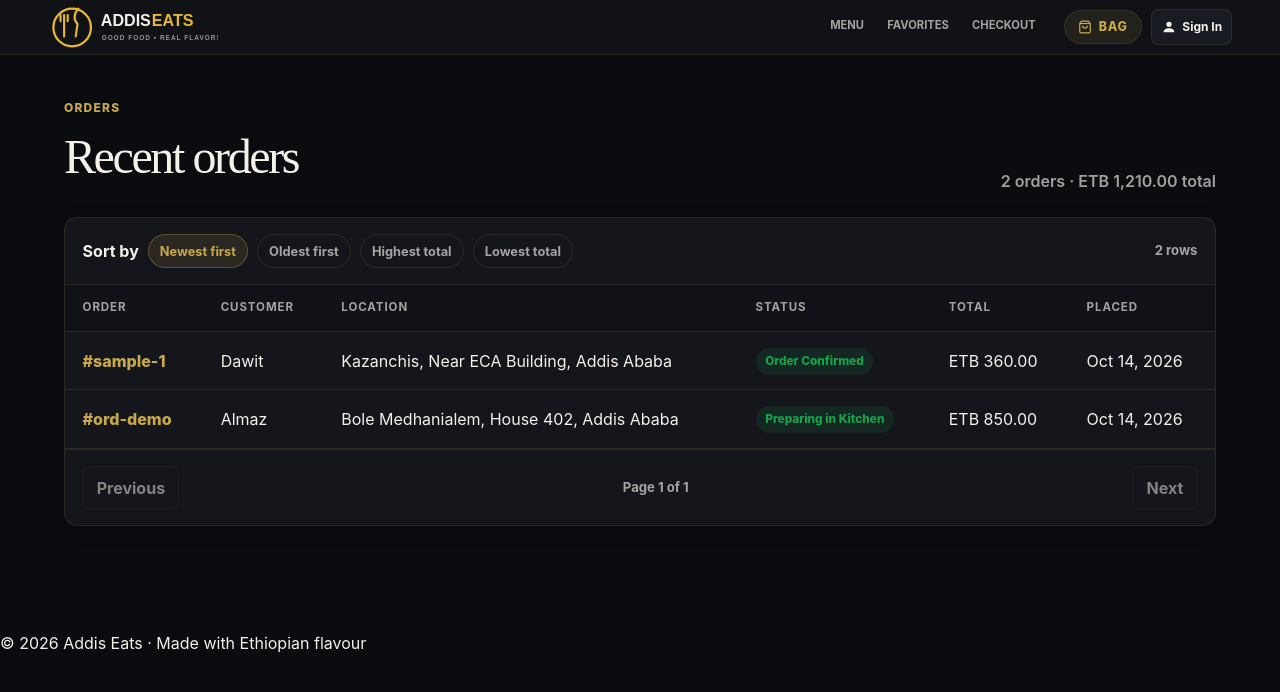
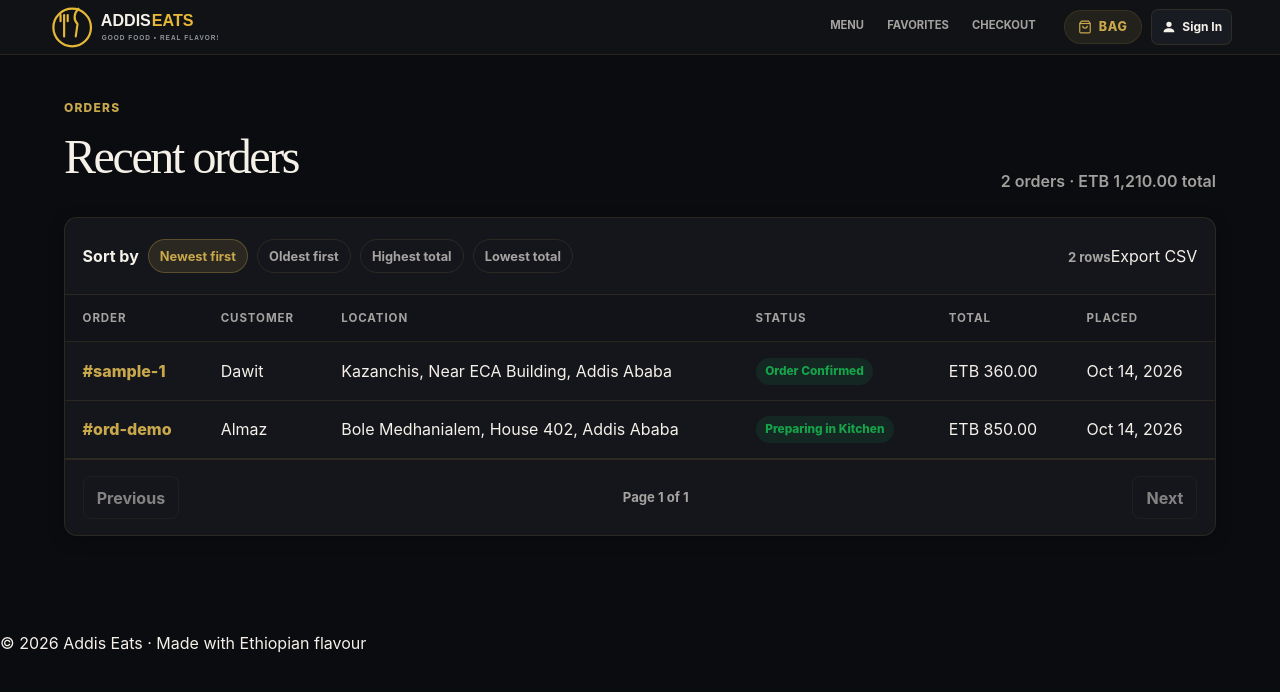
Before and after one commit to JHONY-X/Addis_Eats_Capstone, a Next.js app in the folder addis-eats/: page /orders in a window 1280 px wide. Shown: the top 692 px of the page. Built offline with nearby package versions, Linux system fonts and the light colour scheme; no server answers.

Commit message:
sortable paginated order table

```diff
--- a/addis-eats/src/app/orders/OrderTable.jsx
+++ b/addis-eats/src/app/orders/OrderTable.jsx
@@ -1,5 +1,6 @@
 import Link from "next/link";
 import { etb, when } from "@/lib/format";
+import ExportOrdersButton from "./ExportOrdersButton";
 
 function getSortHref(sort, page = 1) {
   return `/orders?sort=${sort}&page=${page}`;
@@ -29,9 +30,10 @@ export default function OrderTable({ rows, sort, page, totalPages, totalRows })
           ))}
         </div>
 
-        <span className="rows-meta">
-          {totalRows} rows
-        </span>
+        <div className="orders-toolbar-actions">
+          <span className="rows-meta">{totalRows} rows</span>
+          <ExportOrdersButton rows={rows} />
+        </div>
       </div>
 
       <div className="table-wrap">
```
